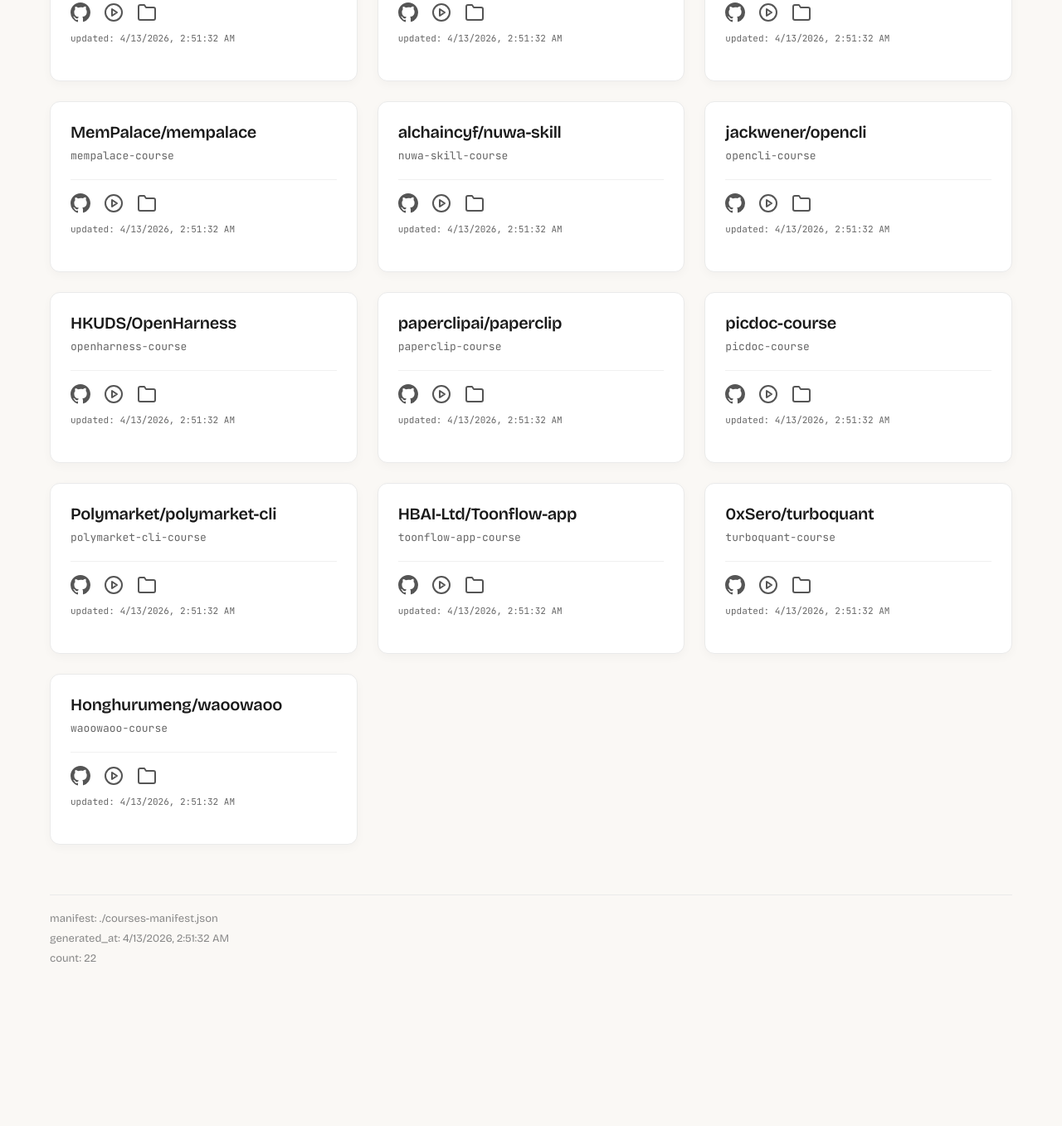
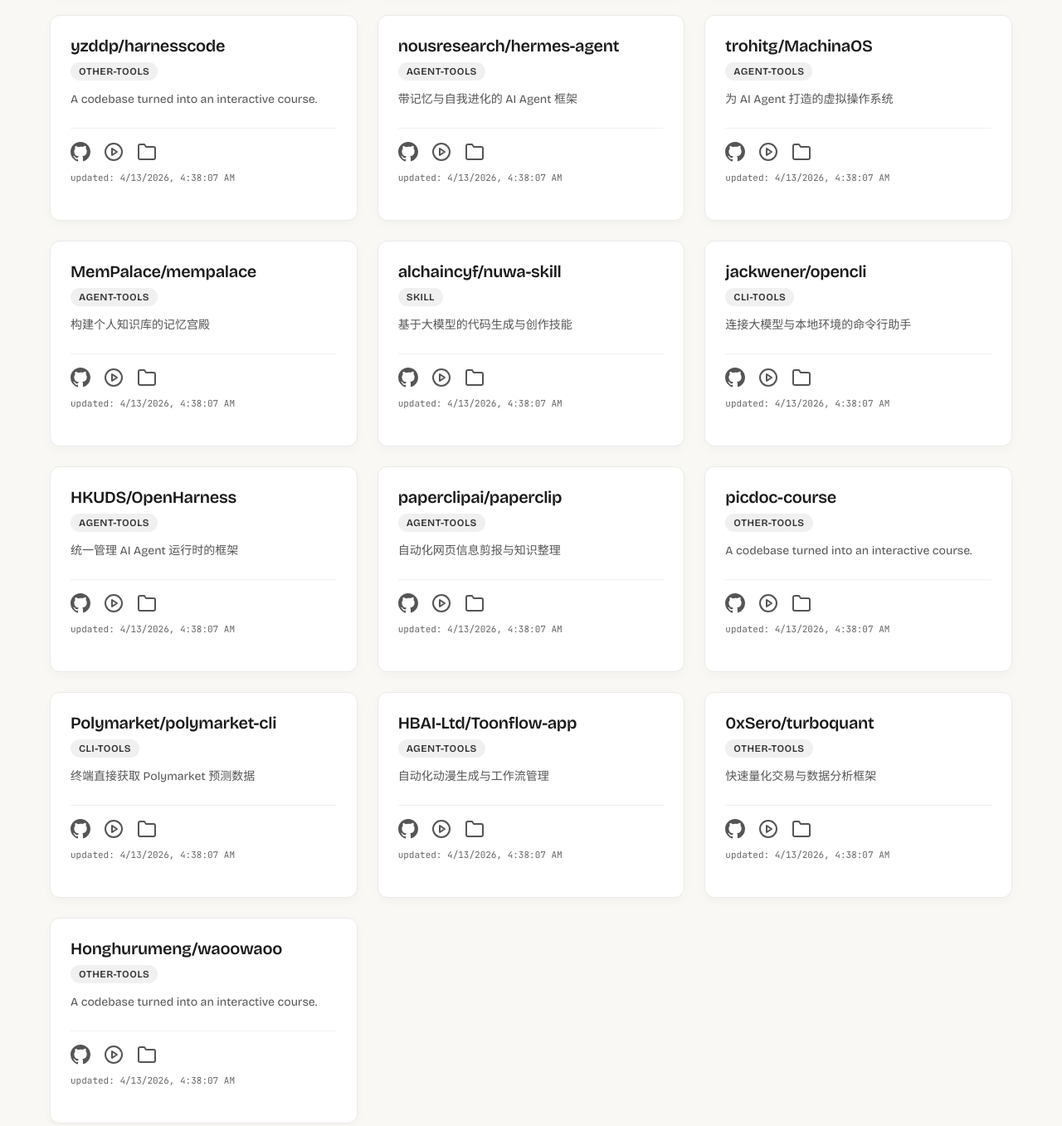
Before and after one commit to keithhegit/repository2course-portal, a website: page index.html in a window 1280 px wide. Shown: the part 941-2298 px from the top of the page at 83% size. Before the commit the page ends 2164 px from the top, so only its background shows below. Drawn offline with nearby package versions, Linux system fonts and the light colour scheme.

Commit message:
feat: add category and description tags to course cards

```diff
--- a/app.js
+++ b/app.js
@@ -46,7 +46,10 @@ function render(courses) {
     li.className = "course-item";
     li.innerHTML = `
       <h3>${shortTitle}</h3>
-      <div class="slug">${c.slug}</div>
+      <div class="meta-row">
+        <span class="category-badge">${c.category || "other-tools"}</span>
+      </div>
+      <div class="description">${c.description || c.slug}</div>
       <div class="links">
         <a href="${c.repo}" target="_blank" rel="noopener" title="Source Repo">
           <svg width="24" height="24" viewBox="0 0 16 16" fill="currentColor"><path d="M8 0C3.58 0 0 3.58 0 8a8 8 0 005.47 7.59c.4.07.55-.17.55-.38v-1.33c-2.22.49-2.69-1.07-2.69-1.07-.36-.92-.89-1.17-.89-1.17-.73-.5.06-.49.06-.49.81.06 1.23.83 1.23.83.72 1.24 1.89.88 2.35.67.07-.52.28-.88.5-1.08-1.77-.2-3.64-.89-3.64-3.95 0-.87.31-1.58.82-2.14-.08-.2-.36-1.01.08-2.1 0 0 .67-.21 2.2.82A7.6 7.6 0 018 3.8c.68 0 1.36.09 2 .26 1.53-1.03 2.2-.82 2.2-.82.44 1.09.16 1.9.08 2.1.51.56.82 1.27.82 2.14 0 3.07-1.87 3.75-3.65 3.95.29.25.54.73.54 1.48v2.19c0 .21.14.46.55.38A8 8 0 0016 8c0-4.42-3.58-8-8-8z"></path></svg>
@@ -71,7 +74,7 @@ function applyFilter() {
     return;
   }
   const filtered = allCourses.filter((c) =>
-    `${c.title} ${c.slug} ${c.repo}`.toLowerCase().includes(q)
+    `${c.title} ${c.slug} ${c.repo} ${c.category || ""} ${c.description || ""}`.toLowerCase().includes(q)
   );
   render(filtered);
 }
--- a/courses-manifest.json
+++ b/courses-manifest.json
@@ -1,204 +1,248 @@
 {
-  "generated_at": "2026-04-13T02:51:32.695948+00:00",
+  "generated_at": "2026-04-13T04:38:07.159802+00:00",
   "count": 22,
   "courses": [
     {
       "slug": "academic-research-skills-course",
       "title": "Academic Research Skills 互动拆解课",
       "repo": "https://github.com/Imbad0202/academic-research-skills",
+      "category": "skill",
+      "description": "面向学术研究与论文阅读的 AI 技能",
       "path": "academic-research-skills-course/index.html",
       "github_tree_url": "https://github.com/keithhegit/repository2course/tree/main/academic-research-skills-course",
       "course_url": "https://keithhegit.github.io/repository2course/academic-research-skills-course/index.html",
-      "updated_at": "2026-04-13T02:51:32.695948+00:00"
+      "updated_at": "2026-04-13T04:38:07.159802+00:00"
     },
     {
       "slug": "agentshire-course",
       "title": "Agentshire 互动拆解课",
       "repo": "https://github.com/Agentshire/Agentshire",
+      "category": "agent-tools",
+      "description": "雇佣虚拟员工协作的 Agent 平台",
       "path": "agentshire-course/index.html",
       "github_tree_url": "https://github.com/keithhegit/repository2course/tree/main/agentshire-course",
       "course_url": "https://keithhegit.github.io/repository2course/agentshire-course/index.html",
-      "updated_at": "2026-04-13T02:51:32.695948+00:00"
+      "updated_at": "2026-04-13T04:38:07.159802+00:00"
     },
     {
       "slug": "another-course",
       "title": "Another 互动拆解课",
       "repo": "https://github.com/Zfinix/another",
+      "category": "agent-tools",
+      "description": "探索未知的 AI Agent 实验性项目",
       "path": "another-course/index.html",
       "github_tree_url": "https://github.com/keithhegit/repository2course/tree/main/another-course",
       "course_url": "https://keithhegit.github.io/repository2course/another-course/index.html",
-      "updated_at": "2026-04-13T02:51:32.695948+00:00"
+      "updated_at": "2026-04-13T04:38:07.159802+00:00"
     },
     {
       "slug": "cc-switch-course",
       "title": "CC Switch 互动拆解课",
       "repo": "https://github.com/farion1231/cc-switch",
+      "category": "agent-tools",
+      "description": "高效管理与切换多个 Claude 账号",
       "path": "cc-switch-course/index.html",
       "github_tree_url": "https://github.com/keithhegit/repository2course/tree/main/cc-switch-course",
       "course_url": "https://keithhegit.github.io/repository2course/cc-switch-course/index.html",
-      "updated_at": "2026-04-13T02:51:32.695948+00:00"
+      "updated_at": "2026-04-13T04:38:07.159802+00:00"
     },
     {
       "slug": "clicky-course",
       "title": "Clicky 互动拆解课",
       "repo": "https://github.com/farzaa/clicky",
+      "category": "agent-tools",
+      "description": "基于视觉的 GUI 自动化 Agent",
       "path": "clicky-course/index.html",
       "github_tree_url": "https://github.com/keithhegit/repository2course/tree/main/clicky-course",
       "course_url": "https://keithhegit.github.io/repository2course/clicky-course/index.html",
-      "updated_at": "2026-04-13T02:51:32.695948+00:00"
+      "updated_at": "2026-04-13T04:38:07.159802+00:00"
     },
     {
       "slug": "colleague-skill-course",
       "title": "Colleague Skill 互动拆解课",
       "repo": "https://github.com/titanwings/colleague-skill/",
+      "category": "skill",
+      "description": "虚拟同事协作与日常办公辅助技能",
       "path": "colleague-skill-course/index.html",
       "github_tree_url": "https://github.com/keithhegit/repository2course/tree/main/colleague-skill-course",
       "course_url": "https://keithhegit.github.io/repository2course/colleague-skill-course/index.html",
-      "updated_at": "2026-04-13T02:51:32.695948+00:00"
+      "updated_at": "2026-04-13T04:38:07.159802+00:00"
     },
     {
       "slug": "dive-into-llms-course",
       "title": "Dive Into LLMs 互动拆解课",
       "repo": "https://github.com/Lordog/dive-into-llms",
+      "category": "tutorial",
+      "description": "深入理解大模型训练与微调",
       "path": "dive-into-llms-course/index.html",
       "github_tree_url": "https://github.com/keithhegit/repository2course/tree/main/dive-into-llms-course",
       "course_url": "https://keithhegit.github.io/repository2course/dive-into-llms-course/index.html",
-      "updated_at": "2026-04-13T02:51:32.695948+00:00"
+      "updated_at": "2026-04-13T04:38:07.159802+00:00"
     },
     {
       "slug": "golutra-course",
       "title": "golutra 互动拆解课",
       "repo": "https://github.com/golutra/golutra",
+      "category": "agent-tools",
+      "description": "支持多模型并行调度的桌面端应用",
       "path": "golutra-course/index.html",
       "github_tree_url": "https://github.com/keithhegit/repository2course/tree/main/golutra-course",
       "course_url": "https://keithhegit.github.io/repository2course/golutra-course/index.html",
-      "updated_at": "2026-04-13T02:51:32.695948+00:00"
+      "updated_at": "2026-04-13T04:38:07.159802+00:00"
     },
     {
       "slug": "gstack-course",
       "title": "gstack 互动拆解课",
       "repo": "https://github.com/garrytan/gstack",
+      "category": "agent-tools",
+      "description": "组织 Claude 虚拟工程团队进行开发",
       "path": "gstack-course/index.html",
       "github_tree_url": "https://github.com/keithhegit/repository2course/tree/main/gstack-course",
       "course_url": "https://keithhegit.github.io/repository2course/gstack-course/index.html",
-      "updated_at": "2026-04-13T02:51:32.695948+00:00"
+      "updated_at": "2026-04-13T04:38:07.159802+00:00"
     },
     {
       "slug": "harnesscode-course",
       "title": "HarnessCode 互动拆解课",
       "repo": "https://github.com/yzddp/harnesscode/",
+      "category": "other-tools",
+      "description": "A codebase turned into an interactive course.",
       "path": "harnesscode-course/index.html",
       "github_tree_url": "https://github.com/keithhegit/repository2course/tree/main/harnesscode-course",
       "course_url": "https://keithhegit.github.io/repository2course/harnesscode-course/index.html",
-      "updated_at": "2026-04-13T02:51:32.695948+00:00"
+      "updated_at": "2026-04-13T04:38:07.159802+00:00"
     },
     {
       "slug": "hermes-agent-course",
       "title": "Hermes Agent 互动拆解课",
       "repo": "https://github.com/nousresearch/hermes-agent",
+      "category": "agent-tools",
+      "description": "带记忆与自我进化的 AI Agent 框架",
       "path": "hermes-agent-course/index.html",
       "github_tree_url": "https://github.com/keithhegit/repository2course/tree/main/hermes-agent-course",
       "course_url": "https://keithhegit.github.io/repository2course/hermes-agent-course/index.html",
-      "updated_at": "2026-04-13T02:51:32.695948+00:00"
+      "updated_at": "2026-04-13T04:38:07.159802+00:00"
     },
     {
       "slug": "machinaos-course",
       "title": "MachinaOS 互动拆解课",
       "repo": "https://github.com/trohitg/MachinaOS",
+      "category": "agent-tools",
+      "description": "为 AI Agent 打造的虚拟操作系统",
       "path": "machinaos-course/index.html",
       "github_tree_url": "https://github.com/keithhegit/repository2course/tree/main/machinaos-course",
       "course_url": "https://keithhegit.github.io/repository2course/machinaos-course/index.html",
-      "updated_at": "2026-04-13T02:51:32.695948+00:00"
+      "updated_at": "2026-04-13T04:38:07.159802+00:00"
     },
     {
       "slug": "mempalace-course",
       "title": "MemPalace 互动拆解课",
       "repo": "https://github.com/MemPalace/mempalace",
+      "category": "agent-tools",
+      "description": "构建个人知识库的记忆宫殿",
       "path": "mempalace-course/index.html",
       "github_tree_url": "https://github.com/keithhegit/repository2course/tree/main/mempalace-course",
       "course_url": "https://keithhegit.github.io/repository2course/mempalace-course/index.html",
-      "updated_at": "2026-04-13T02:51:32.695948+00:00"
+      "updated_at": "2026-04-13T04:38:07.159802+00:00"
     },
     {
       "slug": "nuwa-skill-course",
       "title": "Nuwa Skill 互动拆解课",
       "repo": "https://github.com/alchaincyf/nuwa-skill/",
+      "category": "skill",
+      "description": "基于大模型的代码生成与创作技能",
       "path": "nuwa-skill-course/index.html",
       "github_tree_url": "https://github.com/keithhegit/repository2course/tree/main/nuwa-skill-course",
       "course_url": "https://keithhegit.github.io/repository2course/nuwa-skill-course/index.html",
-      "updated_at": "2026-04-13T02:51:32.695948+00:00"
+      "updated_at": "2026-04-13T04:38:07.159802+00:00"
     },
     {
       "slug": "opencli-course",
       "title": "OpenCLI 互动拆解课",
       "repo": "https://github.com/jackwener/opencli",
+      "category": "cli-tools",
+      "description": "连接大模型与本地环境的命令行助手",
       "path": "opencli-course/index.html",
       "github_tree_url": "https://github.com/keithhegit/repository2course/tree/main/opencli-course",
       "course_url": "https://keithhegit.github.io/repository2course/opencli-course/index.html",
-      "updated_at": "2026-04-13T02:51:32.695948+00:00"
+      "updated_at": "2026-04-13T04:38:07.159802+00:00"
     },
     {
       "slug": "openharness-course",
       "title": "OpenHarness 互动拆解课",
       "repo": "https://github.com/HKUDS/OpenHarness",
+      "category": "agent-tools",
+      "description": "统一管理 AI Agent 运行时的框架",
       "path": "openharness-course/index.html",
       "github_tree_url": "https://github.com/keithhegit/repository2course/tree/main/openharness-course",
       "course_url": "https://keithhegit.github.io/repository2course/openharness-course/index.html",
-      "updated_at": "2026-04-13T02:51:32.695948+00:00"
+      "updated_at": "2026-04-13T04:38:07.159802+00:00"
     },
     {
       "slug": "paperclip-course",
       "title": "Paperclip 互动拆解课",
       "repo": "https://github.com/paperclipai/paperclip",
+      "category": "agent-tools",
+      "description": "自动化网页信息剪报与知识整理",
       "path": "paperclip-course/index.html",
       "github_tree_url": "https://github.com/keithhegit/repository2course/tree/main/paperclip-course",
       "course_url": "https://keithhegit.github.io/repository2course/paperclip-course/index.html",
-      "updated_at": "2026-04-13T02:51:32.695948+00:00"
+      "updated_at": "2026-04-13T04:38:07.159802+00:00"
     },
     {
       "slug": "picdoc-course",
       "title": "PicDoc 互动拆解课",
       "repo": "https://www.picdoc.cn/",
+      "category": "other-tools",
+      "description": "A codebase turned into an interactive course.",
       "path": "picdoc-course/index.html",
       "github_tree_url": "https://github.com/keithhegit/repository2course/tree/main/picdoc-course",
       "course_url": "https://keithhegit.github.io/repository2course/picdoc-course/index.html",
-      "updated_at": "2026-04-13T02:51:32.695948+00:00"
+      "updated_at": "2026-04-13T04:38:07.159802+00:00"
     },
     {
       "slug": "polymarket-cli-course",
       "title": "Polymarket CLI 互动拆解课",
       "repo": "https://github.com/Polymarket/polymarket-cli",
+      "category": "cli-tools",
+      "description": "终端直接获取 Polymarket 预测数据",
       "path": "polymarket-cli-course/index.html",
       "github_tree_url": "https://github.com/keithhegit/repository2course/tree/main/polymarket-cli-course",
       "course_url": "https://keithhegit.github.io/repository2course/polymarket-cli-course/index.html",
-      "updated_at": "2026-04-13T02:51:32.695948+00:00"
+      "updated_at": "2026-04-13T04:38:07.159802+00:00"
     },
     {
       "slug": "toonflow-app-course",
       "title": "Toonflow 互动拆解课",
       "repo": "https://github.com/HBAI-Ltd/Toonflow-app",
+      "category": "agent-tools",
+      "description": "自动化动漫生成与工作流管理",
       "path": "toonflow-app-course/index.html",
       "github_tree_url": "https://github.com/keithhegit/repository2course/tree/main/toonflow-app-course",
       "course_url": "https://keithhegit.github.io/repository2course/toonflow-app-course/index.html",
-      "updated_at": "2026-04-13T02:51:32.695948+00:00"
+      "updated_at": "2026-04-13T04:38:07.159802+00:00"
     },
     {
       "slug": "turboquant-course",
       "title": "TurboQuant 互动拆解课",
       "repo": "https://github.com/0xSero/turboquant",
+      "category": "other-tools",
+      "description": "快速量化交易与数据分析框架",
       "path": "turboquant-course/index.html",
       "github_tree_url": "https://github.com/keithhegit/repository2course/tree/main/turboquant-course",
       "course_url": "https://keithhegit.github.io/repository2course/turboquant-course/index.html",
-      "updated_at": "2026-04-13T02:51:32.695948+00:00"
+      "updated_at": "2026-04-13T04:38:07.159802+00:00"
     },
     {
       "slug": "waoowaoo-course",
       "title": "waoowaoo 互动拆解课",
       "repo": "https://github.com/Honghurumeng/waoowaoo",
+      "category": "other-tools",
+      "description": "A codebase turned into an interactive course.",
       "path": "waoowaoo-course/index.html",
       "github_tree_url": "https://github.com/keithhegit/repository2course/tree/main/waoowaoo-course",
       "course_url": "https://keithhegit.github.io/repository2course/waoowaoo-course/index.html",
-      "updated_at": "2026-04-13T02:51:32.695948+00:00"
+      "updated_at": "2026-04-13T04:38:07.159802+00:00"
     }
   ]
 }
--- a/styles.css
+++ b/styles.css
@@ -102,6 +102,29 @@ button:active {
   word-break: break-all;
 }
 
+.meta-row {
+  margin-bottom: 12px;
+}
+
+.category-badge {
+  display: inline-block;
+  background: #f0f0f0;
+  color: #333;
+  padding: 4px 10px;
+  border-radius: 12px;
+  font-size: 12px;
+  font-weight: 600;
+  text-transform: uppercase;
+  letter-spacing: 0.5px;
+}
+
+.description {
+  font-size: 14px;
+  color: #555;
+  line-height: 1.5;
+  margin-bottom: 24px;
+}
+
 .course-item .slug {
   font-size: 13px;
   color: #666;
```
